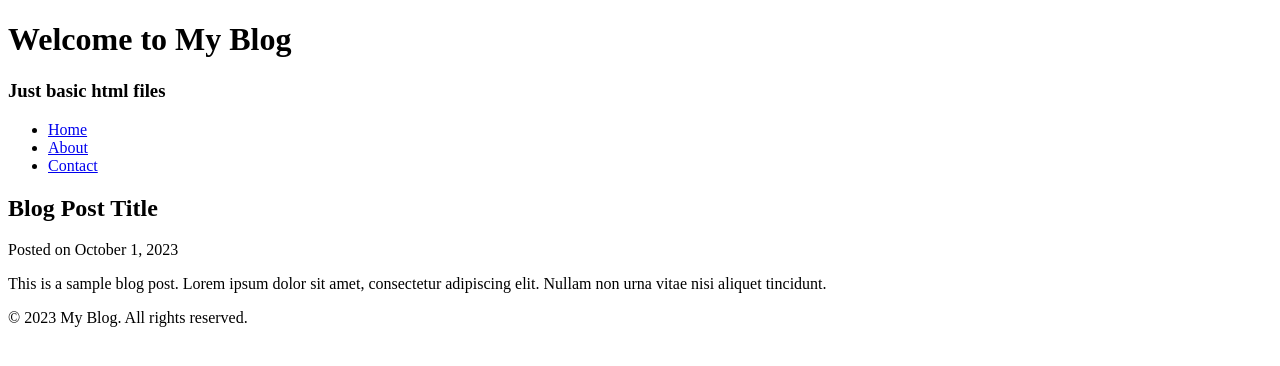
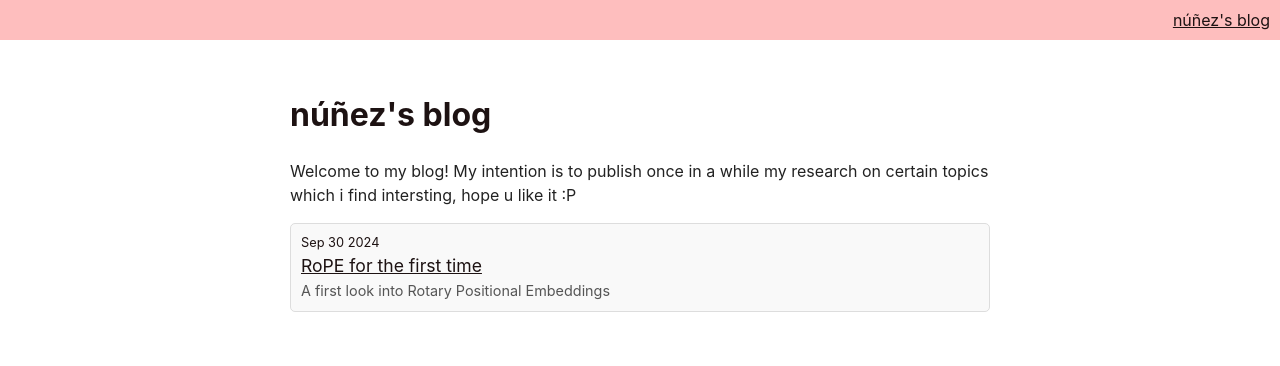
Before and after one commit to niconunezz/blog, a plain HTML site: page index.html in a window 1280 px wide. Drawn offline with Linux system fonts and the light colour scheme.

Commit message:
first setup

```diff
--- a/index.html
+++ b/index.html
@@ -1,32 +1,28 @@
 <!DOCTYPE html>
-<html lang="en">
-<head>
-    <meta charset="UTF-8">
-    <meta name="viewport" content="width=device-width, initial-scale=1.0">
-    <title>My Blog</title>
-    <link rel="stylesheet" href="styles.css">
-</head>
-<body>
-    <header>
-        <h1>Welcome to My Blog</h1>
-        <h3>Just basic html files</h3>
-        <nav>
-            <ul>
-                <li><a href="#">Home</a></li>
-                <li><a href="#">About</a></li>
-                <li><a href="#">Contact</a></li>
-            </ul>
-        </nav>
-    </header>
-    <main>
-        <article>
-            <h2>Blog Post Title</h2>
-            <p>Posted on <time datetime="2023-10-01">October 1, 2023</time></p>
-            <p>This is a sample blog post. Lorem ipsum dolor sit amet, consectetur adipiscing elit. Nullam non urna vitae nisi aliquet tincidunt.</p>
-        </article>
-    </main>
-    <footer>
-        <p>&copy; 2023 My Blog. All rights reserved.</p>
-    </footer>
-</body>
+<html>
+    <head>
+        <meta charset="UTF-8">
+        <title>núñez's Blog</title>
+        <link rel="icon" href="favicon.ico" type="image/x-icon">
+        <link rel="stylesheet" type="text/css" href="style.css">
+    </head>
+
+    <body >
+        <div class="header" id="nav"><a class="link" href="index.html">núñez's blog</a></div>
+        <div class="container" id="main">
+            <h1>núñez's blog</h1>
+
+            <p>Welcome to my blog! My intention is to publish once in a while my research on certain topics which i find intersting, hope u like it :P</p>
+
+
+            <div class="post">
+                <div class="date">Sep 30 2024</div>
+                <div><a class="title" href="RoPE.html">RoPE for the first time</a></div>
+                <div class="description">A first look into Rotary Positional Embeddings</div>
+            </div>
+
+
+        </div>
+
+    </body>
 </html>
--- /dev/null
+++ b/style.css
@@ -0,0 +1,70 @@
+body {
+    font-family: 'Inter', -apple-system, BlinkMacSystemFont, "Segoe UI", Roboto, Helvetica, Arial, sans-serif, "Apple Color Emoji", "Segoe UI Emoji", "Segoe UI Symbol", "Microsoft YaHei Light", sans-serif;
+    margin: 0;
+    padding: 0;
+    font-size: 16px;
+    background-color: #fff;
+    padding-bottom: 400px;
+}
+
+h1 {
+    color: #1d1212;
+    font-size: 2em;
+    margin-bottom: 20px;
+}
+
+.link{
+    color: #1d1212;
+    font-family: 'Inter', -apple-system, BlinkMacSystemFont, "Segoe UI", Roboto, Helvetica, Arial, sans-serif, "Apple Color Emoji", "Segoe UI Emoji", "Segoe UI Symbol", "Microsoft YaHei Light", sans-serif;
+}
+
+.post{
+    background-color: #f9f9f9;
+    border: 1px solid #ddd;
+    padding-top: 5px;
+    padding-left: 10px;
+    padding-right: 10px;
+    margin: 10px 0;
+    border-radius: 5px;
+}
+
+#main {
+    max-width: 700px;
+    margin: 4% auto;
+    line-height: 1.5;
+    color: #222;
+    padding: 0 10px;
+}
+
+.title{
+    color: #1d1212;
+    display: inline;
+    font-size: 1.1em;
+    margin-bottom: 5px;
+}
+
+.date{
+    display: inline;
+    color: #1d1212;
+    font-size: 0.8em;
+    margin-bottom: 5px;
+}
+
+.description{
+    color: #555;
+    font-size: 0.9em;
+    margin-bottom: 10px;
+}
+
+.header {
+    background-color: #febebe;
+    color: #000000;
+    padding: 10px 10px;
+    text-align: right;
+}
+
+.container {
+    color: rgb(0, 0, 0);
+    margin-left: 20%;
+    margin-right: 20%;
+  }
```
Also changed, not shown: RoPE.html (added, +21 -0 lines), styles.css (deleted).
